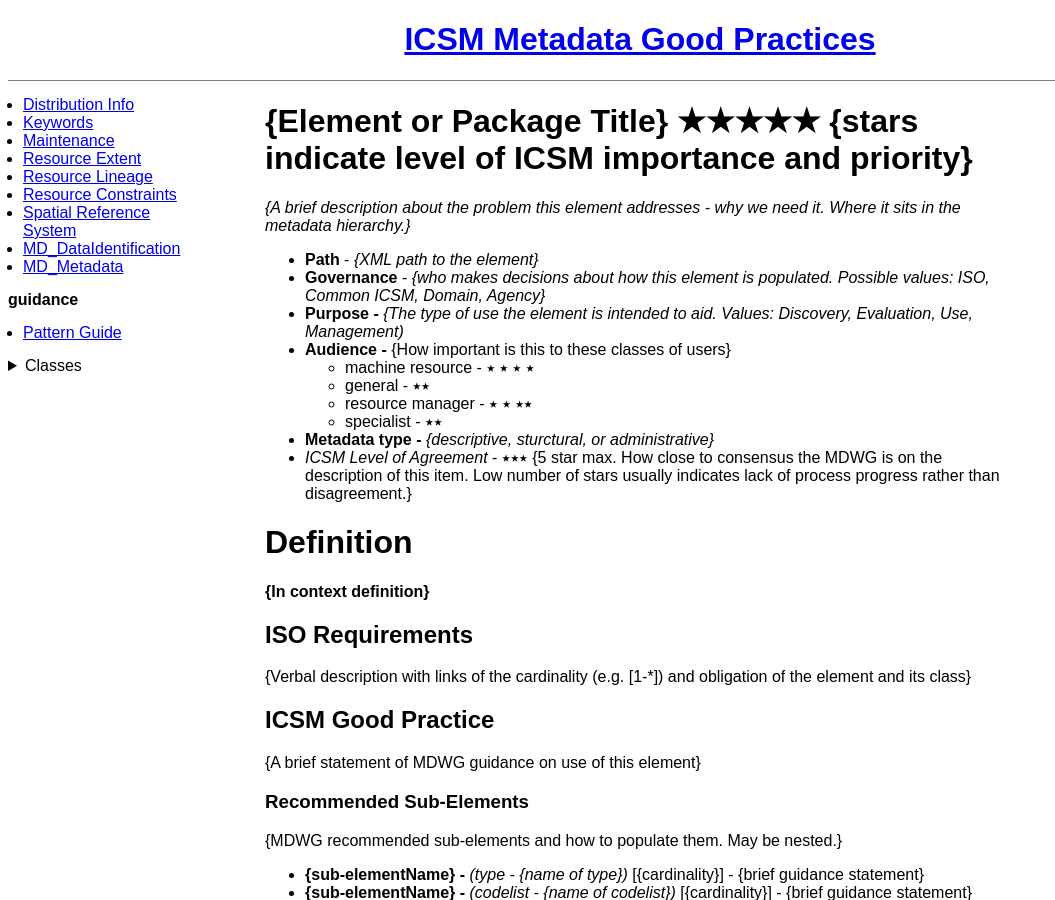
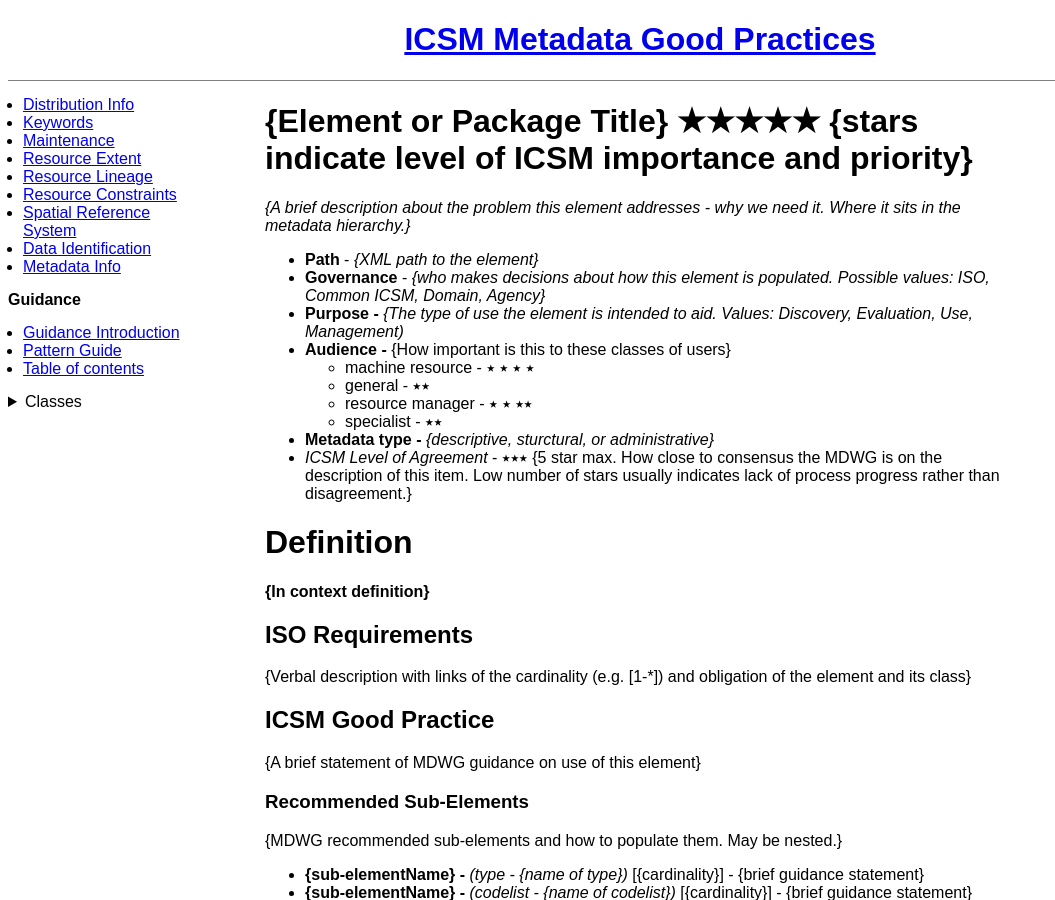
Before and after one commit to OpenWork-NZ/mdwg, a Jekyll site: the page built from _defs/PatternGuide.md, in a window 1280 px wide and 900 px high. Shown: the whole window, without its empty margins (0-1055 px from the left). Built offline with Jekyll 4.4.1, drawn with Linux system fonts in a browser that asks for light colours.

Commit message:
fix sections for Guidance and make some titles more friendly

```diff
--- a/_defs/GuidanceIntro.md
+++ b/_defs/GuidanceIntro.md
@@ -1,6 +1,7 @@
 ---
 layout: page
 type: page
+section: Guidance
 title: Guidance Introduction
 ---
 
--- a/_defs/PatternGuide.md
+++ b/_defs/PatternGuide.md
@@ -1,7 +1,7 @@
 ---
 layout: page
 type: page
-section: guidance
+section: Guidance
 title: Pattern Guide
 ---
 
--- a/_defs/TableOfContents.md
+++ b/_defs/TableOfContents.md
@@ -1,6 +1,7 @@
 ---
 layout: page
 type: page
+section: Guidance
 title: Table of contents
 ---
 #  ICSM Metadata Good Practice - Table of Contents
--- a/_defs/class-MD_DataIdentification.md
+++ b/_defs/class-MD_DataIdentification.md
@@ -3,7 +3,7 @@ layout: page
 type: section
 section: resource
 rank: 20
-title: MD_DataIdentification
+title: Data Identification
 ---
 
 #  Class - MD_DataIdentification
--- a/_defs/class-MD_Metadata.md
+++ b/_defs/class-MD_Metadata.md
@@ -3,7 +3,7 @@ layout: page
 type: section
 section: root
 rank: 10
-title: MD_Metadata
+title: Metadata Info
 ---
 
 # class - MD_Metadata
```
